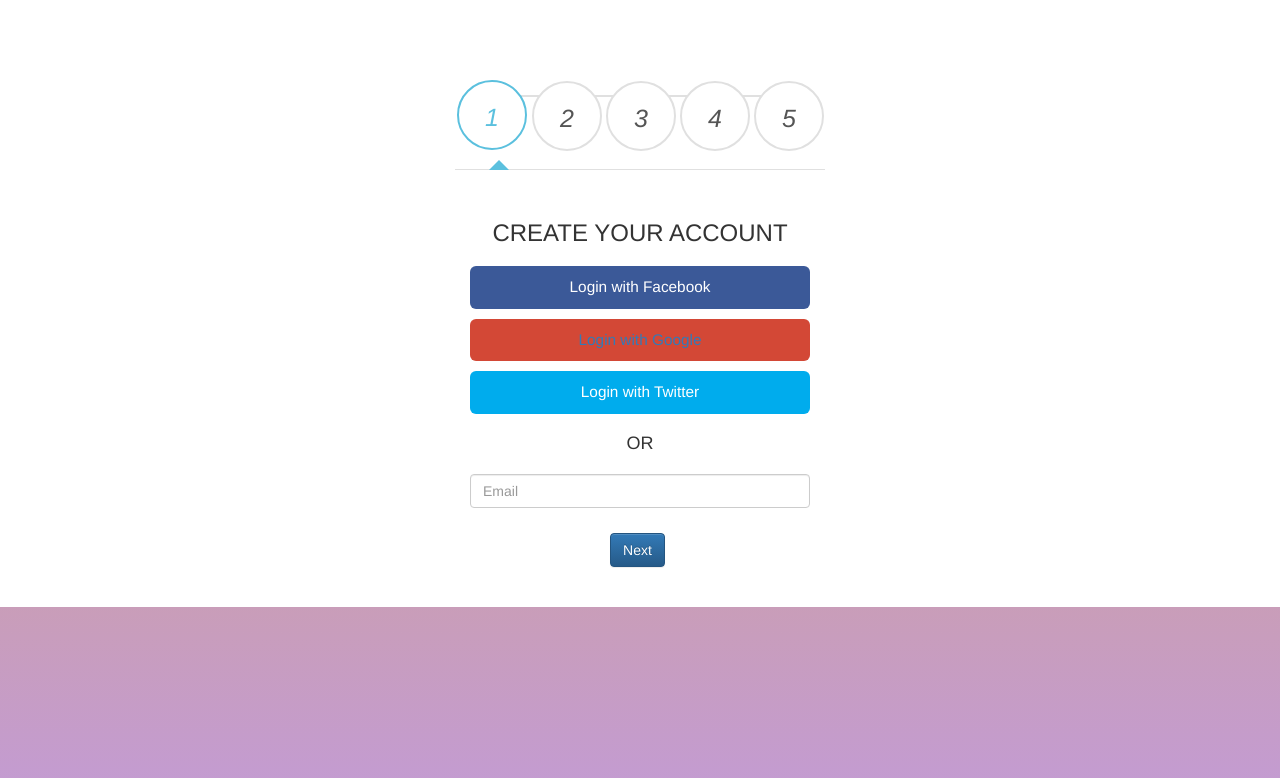
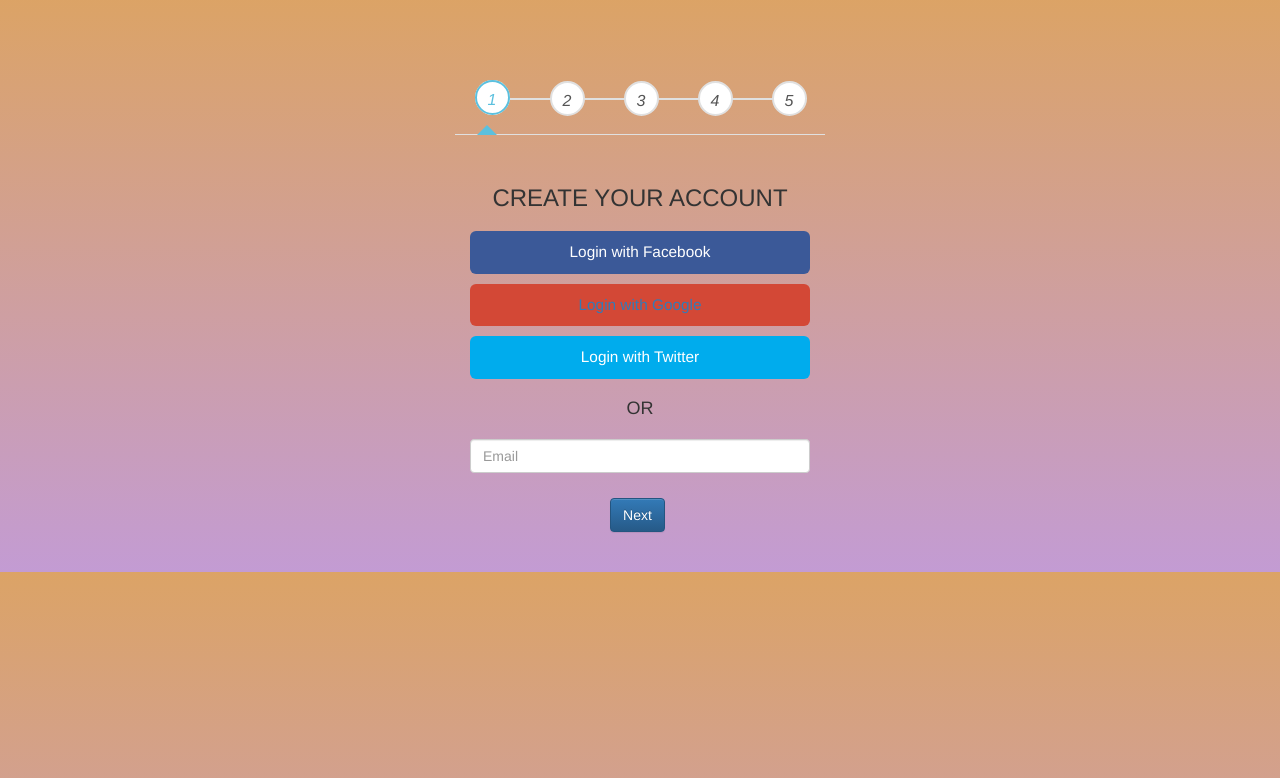
Before and after one commit to Akshaykdubey/form2, a plain HTML site: page index.html in a window 1280 px wide. Drawn offline with nearby package versions, Linux system fonts and the light colour scheme.

Commit message:
Update style.css

```diff
--- a/style.css
+++ b/style.css
@@ -1,4 +1,4 @@
-html {
+body {
 	height: 100%;
 	/*Image only BG fallback*/
 
@@ -9,7 +9,6 @@
 
 .wizard {
     margin: 20px auto;
-    background: #fff;
 }
 
     .wizard .nav-tabs {
@@ -33,6 +32,7 @@
     right: 0;
     top: 50%;
     z-index: 1;
+	margin-top: 20px;
 }
 
 .wizard .nav-tabs > li.active > a, .wizard .nav-tabs > li.active > a:hover, .wizard .nav-tabs > li.active > a:focus {
@@ -43,9 +43,9 @@
 }
 
 span.round-tab {
-    width: 70px;
-    height: 70px;
-    line-height: 70px;
+    width: 35px;
+    height: 35px;
+    line-height: 35px;
     display: inline-block;
     border-radius: 100px;
     background: #fff;
@@ -54,7 +54,7 @@
     position: absolute;
     left: 0;
     text-align: center;
-    font-size: 25px;
+    font-size: 16px;
 }
 span.round-tab i{
     color:#555555;
@@ -80,7 +80,7 @@
 .wizard li:after {
     content: " ";
     position: absolute;
-    left: 46%;
+    left: 30%;
     opacity: 0;
     margin: 0 auto;
     bottom: 0px;
@@ -92,7 +92,7 @@
 .wizard li.active:after {
     content: " ";
     position: absolute;
-    left: 46%;
+    left: 30%;
     opacity: 1;
     margin: 0 auto;
     bottom: 0px;
@@ -101,8 +101,8 @@
 }
 
 .wizard .nav-tabs > li a {
-    width: 70px;
-    height: 70px;
+    width: 35px;
+    height: 35px;
     margin: 20px auto;
     border-radius: 100%;
     padding: 0;
```
